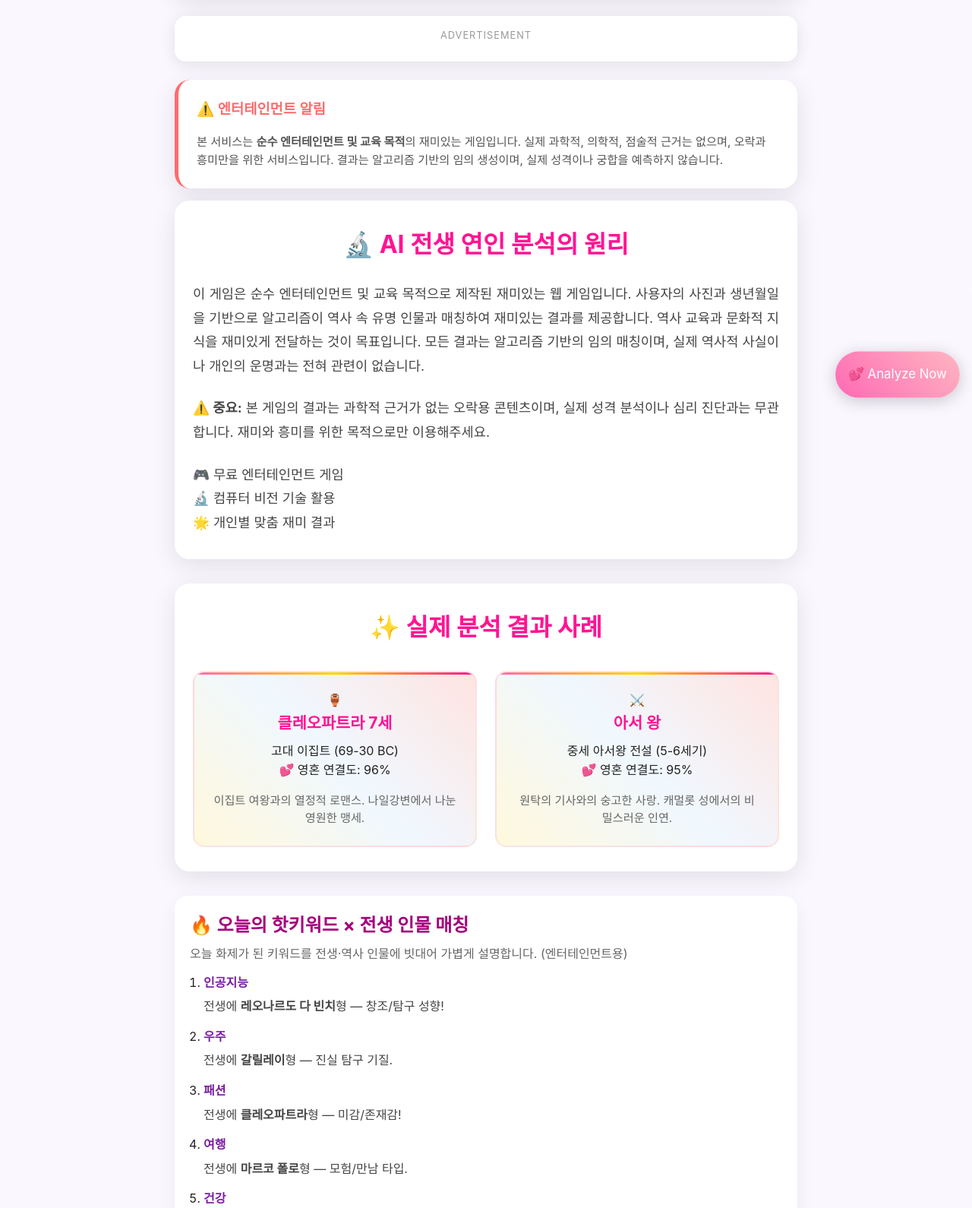
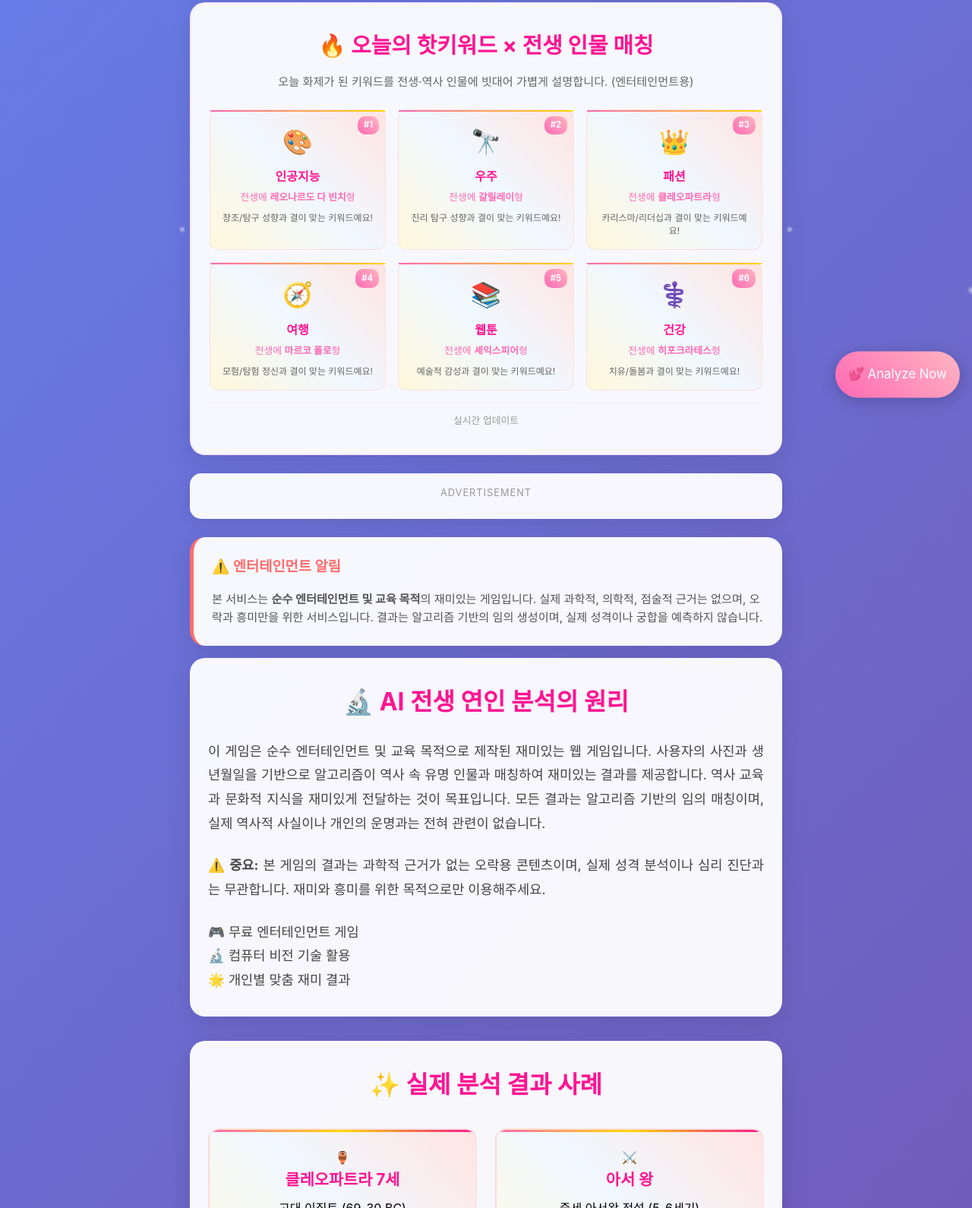
Before and after one commit to BYEONGJUJO/past_lover_test, a website: page index.html in a window 1280 px wide. Shown: the part 258-1848 px from the top of the page at 76% size. Drawn offline with Linux system fonts and the light colour scheme.

Commit message:
Update index.html

```diff
--- a/index.html
+++ b/index.html
@@ -9,7 +9,7 @@
 
     <!-- Open Graph -->
     <meta property="og:title" content="🔮 전생 연인 찾기 - AI가 찾아주는 운명의 인연" id="ogTitle">
-    <meta property="og:description" content="오늘의 핫 피플 × 전생 인물 매칭" id="ogDescription">
+    <meta property="og:description" content="사진과 생년월일로 당신의 전생 연인을 찾아드립니다!" id="ogDescription">
     <meta property="og:image" content="https://your-domain.com/pastlife-og.jpg">
     <meta property="og:url" content="https://your-domain.com">
 
@@ -32,6 +32,16 @@
 
     <!-- Kakao AdFit -->
     <script type="text/javascript" src="//t1.daumcdn.net/kas/static/ba.min.js" async></script>
+
+    <!-- JSON-LD 구조화 데이터 -->
+    <script type="application/ld+json" id="trendsJsonLd">
+    {
+        "@context": "https://schema.org",
+        "@type": "ItemList",
+        "name": "오늘의 핫키워드 × 전생 인물 매칭",
+        "itemListElement": []
+    }
+    </script>
 
     <style>
         * {
@@ -162,6 +172,114 @@
             border: 1px solid rgba(255,192,203,0.3);
         }
 
+         /* 🔥 핫키워드 섹션 - 헤더 바로 아래 추가 */
+        .trends-section {
+            background: rgba(255,255,255,0.95);
+            padding: 2rem 1.5rem;
+            border-radius: 20px;
+            margin: 1rem 0;
+            box-shadow: 0 8px 32px rgba(0,0,0,0.1);
+            backdrop-filter: blur(10px);
+            border: 2px solid rgba(255,105,180,0.1);
+        }
+
+        .trends-title {
+            font-size: clamp(1.3rem, 3vw, 1.8rem);
+            color: #FF1493;
+            text-align: center;
+            margin-bottom: 0.8rem;
+            display: flex;
+            align-items: center;
+            justify-content: center;
+            gap: 0.5rem;
+        }
+
+        .trends-subtitle {
+            text-align: center;
+            color: #666;
+            margin-bottom: 1.5rem;
+            font-size: 0.95rem;
+        }
+
+        .trends-grid {
+            display: grid;
+            grid-template-columns: repeat(auto-fit, minmax(200px, 1fr));
+            gap: 1rem;
+            margin: 1rem 0;
+        }
+
+        .trend-card {
+            background: linear-gradient(45deg, #FFF8DC, #F0F8FF, #FFE4E1);
+            padding: 1rem;
+            border-radius: 12px;
+            text-align: center;
+            transition: all 0.3s ease;
+            border: 1px solid rgba(255,182,193,0.3);
+            position: relative;
+            cursor: pointer;
+        }
+
+        .trend-card::before {
+            content: '';
+            position: absolute;
+            top: 0;
+            left: 0;
+            width: 100%;
+            height: 2px;
+            background: linear-gradient(45deg, #FF69B4, #FFD700);
+        }
+
+        .trend-card:hover {
+            transform: translateY(-3px);
+            box-shadow: 0 8px 20px rgba(255, 105, 180, 0.2);
+        }
+
+        .trend-rank {
+            position: absolute;
+            top: 8px;
+            right: 8px;
+            background: linear-gradient(45deg, #FF69B4, #FFB6C1);
+            color: white;
+            padding: 0.2rem 0.5rem;
+            border-radius: 10px;
+            font-size: 0.7rem;
+            font-weight: bold;
+        }
+
+        .trend-emoji {
+            font-size: 2rem;
+            margin-bottom: 0.5rem;
+        }
+
+        .trend-keyword {
+            color: #FF1493;
+            font-size: 1rem;
+            margin-bottom: 0.3rem;
+            font-weight: bold;
+        }
+
+        .trend-persona {
+            color: #FF69B4;
+            font-size: 0.8rem;
+            margin-bottom: 0.5rem;
+        }
+
+        .trend-desc {
+            color: #666;
+            font-size: 0.75rem;
+            line-height: 1.4;
+        }
+
+        .trends-update {
+            text-align: center;
+            color: #999;
+            font-size: 0.8rem;
+            margin-top: 1rem;
+            padding-top: 0.8rem;
+            border-top: 1px solid rgba(255,182,193,0.2);
+        }
+
+
         /* 광고 컨테이너 스타일 */
         .ad-container {
             margin: 1.5rem 0;
@@ -296,6 +414,92 @@
             margin-top: 1rem;
         }
 
+        /* 샘플 결과 카드 섹션 */
+        .sample-results {
+            background: rgba(255,255,255,0.95);
+            padding: 2rem 1.5rem;
+            border-radius: 20px;
+            margin: 2rem 0;
+            box-shadow: 0 8px 32px rgba(0,0,0,0.1);
+            backdrop-filter: blur(10px);
+        }
+
+        .sample-results h2 {
+            color: #FF1493;
+            text-align: center;
+            margin-bottom: 2rem;
+            font-size: clamp(1.5rem, 4vw, 2rem);
+        }
+
+        .sample-grid {
+            display: grid;
+            grid-template-columns: repeat(auto-fit, minmax(280px, 1fr));
+            gap: 1.5rem;
+            margin-top: 1.5rem;
+        }
+
+        .sample-card {
+            background: linear-gradient(45deg, #FFF8DC, #F0F8FF, #FFE4E1);
+            padding: 1.5rem;
+            border-radius: 15px;
+            text-align: center;
+            transition: all 0.3s ease;
+            border: 2px solid rgba(255,182,193,0.3);
+            position: relative;
+            overflow: hidden;
+        }
+
+        .sample-card::before {
+            content: '';
+            position: absolute;
+            top: 0;
+            left: 0;
+            width: 100%;
+            height: 3px;
+            background: linear-gradient(45deg, #FF69B4, #FFD700, #FF1493);
+        }
+
+        .sample-card:hover {
+            transform: translateY(-5px);
+            box-shadow: 0 15px 30px rgba(255, 105, 180, 0.2);
+        }
+
+        .sample-avatar {
+            font-size: 3.5rem;
+            margin-bottom: 1rem;
+            animation: gentle-bounce 3s ease-in-out infinite;
+        }
+
+        .sample-card h3 {
+            color: #FF1493;
+            font-size: 1.3rem;
+            margin-bottom: 0.5rem;
+            font-weight: bold;
+        }
+
+        .sample-job {
+            color: #FF69B4;
+            font-size: 1rem;
+            margin-bottom: 0.8rem;
+            font-weight: 500;
+        }
+
+        .sample-match {
+            background: linear-gradient(45deg, #FF69B4, #FFD700);
+            color: white;
+            padding: 0.5rem 1rem;
+            border-radius: 25px;
+            margin: 1rem 0;
+            font-weight: bold;
+            display: inline-block;
+        }
+
+        .sample-desc {
+            color: #666;
+            font-size: 0.95rem;
+            line-height: 1.5;
+            margin-top: 1rem;
+        }
 
         .horizontal-ads {
             display: flex;
@@ -756,42 +960,6 @@
             }
         }
     </style>
-
-    <style>
-    body{margin:0;font-family:-apple-system,BlinkMacSystemFont,Segoe UI,Roboto,Apple SD Gothic Neo,Malgun Gothic,Helvetica,Arial,sans-serif;background:#faf7ff;color:#222}
-    .container{max-width:860px;margin:0 auto;padding:20px}
-    .card{background:#fff;border-radius:18px;padding:20px;box-shadow:0 10px 26px rgba(0,0,0,.06);margin:18px 0}
-    h1{margin:0 0 4px;color:#c0147a} .lead{color:#666;line-height:1.7}
-    /* 트렌드 위젯 */
-    #pl-trends-title{margin:0 0 6px;color:#a5007c;font-size:clamp(18px,3.5vw,24px)}
-    .pl-lead{color:#666;margin:6px 0 12px}
-    .pl-list{list-style:decimal;padding-left:18px;margin:0}
-    .pl-item{margin:10px 0 14px}
-    .pl-link{font-weight:700;text-decoration:none;color:#7b1fa2}
-    .pl-link:hover{text-decoration:underline}
-    .pl-explain{margin:6px 0 0;color:#444}
-    .pl-cta{display:flex;justify-content:flex-end}
-    .pl-btn{display:inline-block;background:#ff4da6;color:#fff;padding:10px 14px;border-radius:999px;text-decoration:none}
-    footer{font-size:13px;color:#888;text-align:center;margin:20px 0}
-   </style>
-
-
-  <!-- 초기 JSON-LD (Fallback) -->
-  <script type="application/ld+json" id="pl-jsonld">
-  {
-    "@context":"https://schema.org",
-    "@type":"ItemList",
-    "name":"오늘의 핫키워드 × 전생 인물 매칭",
-    "itemListElement":[
-      {"@type":"ListItem","position":1,"name":"손흥민","url":"https://www.pastlifelover.site/topic/%EC%9D%B8%EA%B3%B5%EC%A7%80%EB%8A%A5"},
-      {"@type":"ListItem","position":2,"name":"조국","url":"https://www.pastlifelover.site/topic/%EC%9A%B0%EC%A3%BC"},
-      {"@type":"ListItem","position":3,"name":"장원영","url":"https://www.pastlifelover.site/topic/%ED%8C%A8%EC%85%98"},
-      {"@type":"ListItem","position":4,"name":"이찬원","url":"https://www.pastlifelover.site/topic/%EC%97%AC%ED%96%89"},
-      {"@type":"ListItem","position":5,"name":"아이유","url":"https://www.pastlifelover.site/topic/%EA%B1%B4%EA%B0%95"}
-    ]
-  }
-  </script>
-
 </head>
 <body>
     <!-- 언어 전환 버튼 -->
@@ -811,6 +979,62 @@
                 <span class="stat-item" id="stat3">⭐ 엔터테인먼트</span>
             </div>
         </div>
+
+        <!-- 🔥 핫키워드 × 전생 인물 섹션 (헤더 바로 아래) -->
+        <section class="trends-section" itemscope itemtype="https://schema.org/ItemList">
+            <h2 class="trends-title">🔥 오늘의 핫키워드 × 전생 인물 매칭</h2>
+            <p class="trends-subtitle">오늘 화제가 된 키워드를 전생·역사 인물에 빗대어 가볍게 설명합니다. (엔터테인먼트용)</p>
+
+            <div class="trends-grid" id="trendsGrid">
+                <!-- 기본 트렌드 표시 (6개) -->
+                <div class="trend-card">
+                    <div class="trend-rank">#1</div>
+                    <div class="trend-emoji">🎨</div>
+                    <div class="trend-keyword">인공지능</div>
+                    <div class="trend-persona">전생에 <strong>레오나르도 다 빈치</strong>형</div>
+                    <div class="trend-desc">창조/탐구 성향과 결이 맞는 키워드예요!</div>
+                </div>
+                <div class="trend-card">
+                    <div class="trend-rank">#2</div>
+                    <div class="trend-emoji">🔭</div>
+                    <div class="trend-keyword">우주</div>
+                    <div class="trend-persona">전생에 <strong>갈릴레이</strong>형</div>
+                    <div class="trend-desc">진리 탐구 성향과 결이 맞는 키워드예요!</div>
+                </div>
+                <div class="trend-card">
+                    <div class="trend-rank">#3</div>
+                    <div class="trend-emoji">👑</div>
+                    <div class="trend-keyword">패션</div>
+                    <div class="trend-persona">전생에 <strong>클레오파트라</strong>형</div>
+                    <div class="trend-desc">카리스마/리더십과 결이 맞는 키워드예요!</div>
+                </div>
+                <div class="trend-card">
+                    <div class="trend-rank">#4</div>
+                    <div class="trend-emoji">🧭</div>
+                    <div class="trend-keyword">여행</div>
+                    <div class="trend-persona">전생에 <strong>마르코 폴로</strong>형</div>
+                    <div class="trend-desc">모험/탐험 정신과 결이 맞는 키워드예요!</div>
+                </div>
+                <div class="trend-card">
+                    <div class="trend-rank">#5</div>
+                    <div class="trend-emoji">📚</div>
+                    <div class="trend-keyword">웹툰</div>
+                    <div class="trend-persona">전생에 <strong>셰익스피어</strong>형</div>
+                    <div class="trend-desc">예술적 감성과 결이 맞는 키워드예요!</div>
+                </div>
+                <div class="trend-card">
+                    <div class="trend-rank">#6</div>
+                    <div class="trend-emoji">⚕️</div>
+                    <div class="trend-keyword">건강</div>
+                    <div class="trend-persona">전생에 <strong>히포크라테스</strong>형</div>
+                    <div class="trend-desc">치유/돌봄과 결이 맞는 키워드예요!</div>
+                </div>
+            </div>
+
+            <div class="trends-update" id="trendsUpdate">
+                실시간 업데이트
+            </div>
+        </section>
 
         <!-- 📍 광고 위치 1: 헤더 하단 -->
         <div class="ad-container">
@@ -887,55 +1111,6 @@
                 </div>
             </div>
         </div>
-
-         <!-- 🔥 트렌드 × 전생 인물 위젯 -->
-    <section id="pl-trends" class="card" aria-labelledby="pl-trends-title">
-      <h2 id="pl-trends-title">🔥 오늘의 핫키워드 × 전생 인물 매칭</h2>
-      <p class="pl-lead">오늘 화제가 된 키워드를 전생·역사 인물에 빗대어 가볍게 설명합니다. (엔터테인먼트용)</p>
-
-      <!-- Fallback 리스트 (서버 데이터 없을 때도 SEO 유지) -->
-      <ol class="pl-list" id="pl-list" itemscope itemtype="https://schema.org/ItemList">
-        <li class="pl-item" itemprop="itemListElement" itemscope itemtype="https://schema.org/ListItem">
-          <meta itemprop="position" content="1"/>
-          <a href="/topic/%EC%9D%B8%EA%B3%B5%EC%A7%80%EB%8A%A5" class="pl-link" itemprop="url">
-            <span itemprop="name">인공지능</span>
-          </a>
-          <p class="pl-explain">전생에 <strong>레오나르도 다 빈치</strong>형 — 창조/탐구 성향!</p>
-        </li>
-        <li class="pl-item" itemprop="itemListElement" itemscope itemtype="https://schema.org/ListItem">
-          <meta itemprop="position" content="2"/>
-          <a href="/topic/%EC%9A%B0%EC%A3%BC" class="pl-link" itemprop="url">
-            <span itemprop="name">우주</span>
-          </a>
-          <p class="pl-explain">전생에 <strong>갈릴레이</strong>형 — 진실 탐구 기질.</p>
-        </li>
-        <li class="pl-item" itemprop="itemListElement" itemscope itemtype="https://schema.org/ListItem">
-          <meta itemprop="position" content="3"/>
-          <a href="/topic/%ED%8C%A8%EC%85%98" class="pl-link" itemprop="url">
-            <span itemprop="name">패션</span>
-          </a>
-          <p class="pl-explain">전생에 <strong>클레오파트라</strong>형 — 미감/존재감!</p>
-        </li>
-        <li class="pl-item" itemprop="itemListElement" itemscope itemtype="https://schema.org/ListItem">
-          <meta itemprop="position" content="4"/>
-          <a href="/topic/%EC%97%AC%ED%96%89" class="pl-link" itemprop="url">
-            <span itemprop="name">여행</span>
-          </a>
-          <p class="pl-explain">전생에 <strong>마르코 폴로</strong>형 — 모험/만남 타입.</p>
-        </li>
-        <li class="pl-item" itemprop="itemListElement" itemscope itemtype="https://schema.org/ListItem">
-          <meta itemprop="position" content="5"/>
-          <a href="/topic/%EA%B1%B4%EA%B0%95" class="pl-link" itemprop="url">
-            <span itemprop="name">건강</span>
-          </a>
-          <p class="pl-explain">전생에 <strong>히포크라테스</strong>형 — 균형/치유 중시.</p>
-        </li>
-      </ol>
-
-      <div class="pl-cta">
-        <a class="pl-btn" href="/">🔮 내 전생 인연 바로 찾기</a>
-      </div>
-    </section>
 
         <!-- 광고 영역 컨테이너 -->
         <div class="horizontal-ads">
```
